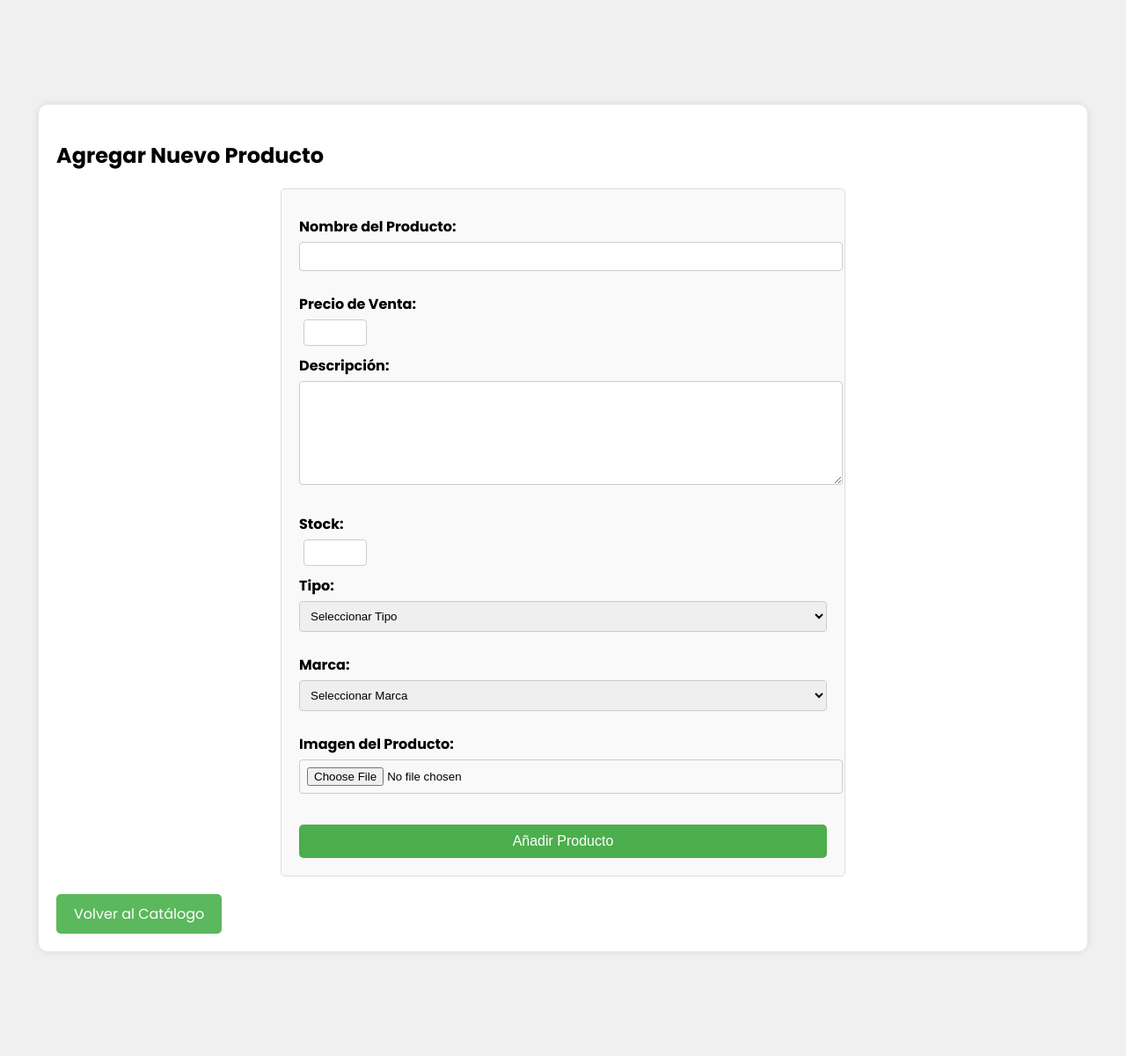
After one commit to pierosuarez29/gestion_de_proyectos, a Flask app: page /agregar_producto in a window 1280 px wide. The commit adds this page. Shown: the whole page at 88% size. Run offline with Flask 3, Linux system fonts and the light colour scheme; the visitor is signed in with stand-in values (Sample User, id 1); data that the repository does not hold is empty; some libraries are stand-ins or nearby versions.

Commit message:
modified:   main/app.py 	modified:   main/static/css/productos/ver_productos.css 	renamed:    main/static/imagenes/Biogib.png -> main/static/imagenes/productos/Biogib.png 	renamed:    main/static/imagenes/Urea.png -> main/static/imagenes/productos/P01.png 	renamed:    main/static/imagenes/Calbozin.png -> main/static/imagenes/productos/P02.png 	renamed:    main/static/imagenes/Bio-Nitro.png -> main/static/imagenes/productos/P03.png     renamed:    main/static/imagenes/Aminofol.png -> main/static/imagenes/productos/P04.png 	new file:   main/static/imagenes/productos/P05.png 	new file:   main/static/imagenes/productos/P06.png 	new file:   main/static/imagenes/productos/P07.png 	new file:   main/static/imagenes/productos/P08.png 	modified:   main/templates/productos/_productos.html 	new file:   main/templates/productos/agregar_producto.html 	modified:   main/templates/productos/producto_detalle.html 	modified:   main/templates/productos/ver_productos.html
	modified:   main/static/css/productos/ver_productos.css

```diff
--- a/main/app.py
+++ b/main/app.py
@@ -8,6 +8,8 @@ from datetime import datetime
 import pdfkit
 import platform
 from io import BytesIO
+import os
+from werkzeug.utils import secure_filename
 
 
 
@@ -104,6 +106,7 @@ def ver_productos():
     search = request.args.get('search', '')
     filtros_marca = request.args.getlist('filter_marca')  # Filtros seleccionados por marca
     filtros_tipo = request.args.getlist('filter_tipo')  # Filtros seleccionados por tipo
+    filtro_estado = request.args.get('filter_estado', 'Disponible')  # Nuevo filtro por estado
     sort = request.args.get('sort', '')  # Parámetro de ordenación
 
     try:
@@ -120,10 +123,10 @@ def ver_productos():
             SELECT p.ID_Producto, p.Precio_Venta, p.Nombre_Producto, p.Descripcion, p.Estado, p.Stock, p.Tipo, m.Nombre_Marca
             FROM Producto p
             LEFT JOIN Marca m ON p.ID_Marca = m.ID_Marca
-            WHERE p.Estado = 'Disponible'
+            WHERE p.Estado = %s
         """
 
-        params = []
+        params = [filtro_estado]
 
         # Agregar condiciones de filtro por marca
         if filtros_marca:
@@ -161,10 +164,110 @@ def ver_productos():
             return render_template('productos/_productos.html', productos=productos)
         else:
             # Renderizar la página completa
-            return render_template('productos/ver_productos.html', productos=productos, marcas=marcas, tipos=tipos, selected_filters=filtros_marca + filtros_tipo)
+            return render_template('productos/ver_productos.html', productos=productos, marcas=marcas, tipos=tipos, selected_filters=filtros_marca + filtros_tipo, selected_estado=filtro_estado)
     except Exception as e:
         flash('Error al cargar los productos: {}'.format(e))
         return redirect(url_for('dashboard_menu'))
+
+
+@app.route('/agregar_producto', methods=['GET', 'POST'])
+@login_required
+def agregar_producto():
+    if request.method == 'POST':
+        # Obtener datos del formulario
+        nombre_producto = request.form['nombre_producto']
+        precio_venta = request.form['precio_venta']
+        descripcion = request.form['descripcion']
+        stock = request.form['stock']
+        tipo = request.form.get('tipo')  # Tipo seleccionado
+        nuevo_tipo = request.form.get('tipo_nuevo')  # Nuevo tipo si se ingresa
+        marca_nombre = request.form.get('marca')  # Marca seleccionada
+        nuevo_marca = request.form.get('marca_nuevo')  # Nueva marca si se ingresa
+        imagen = request.files.get('imagen')  # Obtener la imagen
+
+        try:
+            cursor = conexion.connection.cursor()
+
+            # Manejar tipo:
+            if tipo == 'nuevo' and nuevo_tipo:
+                tipo = nuevo_tipo
+            else:
+                tipo = request.form.get('tipo')  # Obtener el tipo ya existente
+
+            # Manejar nueva marca
+            if marca_nombre == 'nuevo' and nuevo_marca:
+                cursor.execute("SELECT MAX(ID_Marca) FROM Marca")
+                max_id = cursor.fetchone()[0]
+                if max_id:
+                    new_id = int(max_id[1:]) + 1
+                    id_marca = f'M{new_id:02d}'
+                else:
+                    id_marca = 'M01'
+
+                cursor.execute("INSERT INTO Marca (ID_Marca, Nombre_Marca) VALUES (%s, %s)", (id_marca, nuevo_marca))
+                conexion.connection.commit()
+                # Ahora obtenemos el ID de la nueva marca
+                marca_nombre = nuevo_marca
+                id_marca = id_marca
+
+            else:
+                cursor.execute("SELECT ID_Marca FROM Marca WHERE Nombre_Marca = %s", (marca_nombre,))
+                id_marca = cursor.fetchone()[0]
+
+            # Generar el ID del producto
+            cursor = conexion.connection.cursor()
+            cursor.execute("SELECT MAX(ID_Producto) FROM Producto")
+            max_id = cursor.fetchone()[0]
+            if max_id:
+                new_id = int(max_id[1:]) + 1
+                producto_id = f'P{new_id:02d}'
+            else:
+                producto_id = 'P01'
+
+            # Ruta para guardar la imagen
+            ruta_imagen = None
+            if imagen:
+                filename = secure_filename(imagen.filename)
+                basepath = os.path.dirname(__file__)
+                nuevo_nombre_imagen = f"{producto_id.replace(' ', '_')}.{filename.rsplit('.', 1)[-1]}"
+                ruta_imagen = os.path.join(basepath, 'static/imagenes/productos/', nuevo_nombre_imagen)
+                imagen.save(ruta_imagen)
+
+            # Insertar el nuevo producto
+            query = """
+                INSERT INTO Producto (ID_Producto, Nombre_Producto, Precio_Venta, Descripcion, Stock, Tipo, ID_Marca, Estado)
+                VALUES (%s, %s, %s, %s, %s, %s, %s, 'Disponible')
+            """
+            cursor.execute(query, (producto_id, nombre_producto, precio_venta, descripcion, stock, tipo, id_marca))
+
+            conexion.connection.commit()
+            cursor.close()
+
+            flash('Producto agregado exitosamente.')
+            print("termine la funcion")
+            return redirect(url_for('ver_productos'))
+
+        except Exception as e:
+            print("estoy en except")
+            flash(f'Error al agregar el producto: {e}')
+            return redirect(url_for('agregar_producto'))
+
+    # Si es una solicitud GET, mostrar el formulario
+    try:
+        cursor = conexion.connection.cursor()
+        cursor.execute("SELECT DISTINCT Nombre_Marca FROM Marca")
+        marcas = [row[0] for row in cursor.fetchall()]
+        cursor.execute("SELECT DISTINCT Tipo FROM Producto")
+        tipos = [row[0] for row in cursor.fetchall()]
+        cursor.close()
+        print("estoy en try")
+        return render_template('productos/agregar_producto.html', marcas=marcas, tipos=tipos)
+    except Exception as e:
+        print(f'Error al cargar los datos: {e}')
+        return redirect(url_for('ver_productos'))
+
+
+
 
 @app.route('/ver_detalle_producto/<string:id_producto>')
 def ver_detalle_producto(id_producto):
--- a/main/static/css/productos/ver_productos.css
+++ b/main/static/css/productos/ver_productos.css
@@ -361,3 +361,51 @@ input[type="number"] {
     margin-top: 5px; /* Espacio entre el campo y el mensaje de error */
     display: none; /* Oculto por defecto */
 }
+
+/* Estilo para el botón de añadir producto */
+.btn-agregar-producto {
+    display: block;
+    width: 100%;
+    padding: 10px;
+    background-color: #4cae4c;
+    color: white;
+    border: none;
+    border-radius: 5px;
+    cursor: pointer;
+    text-align: center;
+    font-size: 16px;
+    transition: background-color 0.2s;
+    margin-top: 20px;
+}
+
+.btn-agregar-producto:hover {
+    background-color: #4cae4c;
+}
+
+/* Estilos generales para el formulario de agregar producto */
+.form-agregar-producto {
+    max-width: 600px;
+    margin: 0 auto;
+    padding: 20px;
+    border: 1px solid #ddd;
+    border-radius: 5px;
+    background-color: #f9f9f9;
+}
+
+.form-agregar-producto label {
+    display: block;
+    margin: 10px 0 5px;
+    font-weight: bold;
+}
+
+.input-agregar, .textarea-agregar, .select-agregar {
+    width: 100%;
+    padding: 8px;
+    margin-bottom: 15px;
+    border: 1px solid #ccc;
+    border-radius: 4px;
+}
+
+.textarea-agregar {
+    height: 100px;
+}
--- a/main/templates/productos/_productos.html
+++ b/main/templates/productos/_productos.html
@@ -4,7 +4,7 @@
 
     <!-- Imagen clickeable que redirige a la página de detalles del producto -->
     <a href="{{ url_for('ver_detalle_producto', id_producto=producto[0]) }}">
-        <img src="{{ url_for('static', filename='imagenes/' + producto[2] + '.png') }}" class="icono-producto" alt="Icono">
+        <img src="{{ url_for('static', filename='imagenes/productos/' + producto[0] + '.png') }}" class="icono-producto" alt="Icono">
     </a>
 
     <p>Precio: S/. {{ producto[1] }}</p>
--- /dev/null
+++ b/main/templates/productos/agregar_producto.html
@@ -0,0 +1,76 @@
+<!DOCTYPE html>
+<html lang="es">
+<head>
+    <meta charset="UTF-8">
+    <meta name="viewport" content="width=device-width, initial-scale=1.0">
+    <title>Agregar Producto - Agrícola Díaz</title>
+    <link rel="stylesheet" href="{{ url_for('static', filename='css/productos/ver_productos.css') }}">
+    <style>
+        .btn-agregar-nueva {
+            margin-top: 10px;
+            display: block;
+        }
+        .ocultar {
+            display: none;
+        }
+    </style>
+    <script>
+        function toggleInput(id) {
+            var select = document.getElementById(id);
+            var input = document.getElementById(id + '_nuevo');
+            var button = document.getElementById('btn_' + id);
+            if (select.value === 'nuevo') {
+                input.classList.remove('ocultar');
+                button.classList.add('ocultar');
+            } else {
+                input.classList.add('ocultar');
+                button.classList.remove('ocultar');
+            }
+        }
+    </script>
+</head>
+<body>
+    <div class="contenedor">
+        <h2>Agregar Nuevo Producto</h2>
+        <form method="post" enctype="multipart/form-data" class="form-agregar-producto">
+            <label for="nombre_producto">Nombre del Producto:</label>
+            <input type="text" id="nombre_producto" name="nombre_producto" class="input-agregar" required>
+
+            <label for="precio_venta">Precio de Venta:</label>
+            <input type="number" id="precio_venta" name="precio_venta" class="input-agregar" step="0.01" required>
+
+            <label for="descripcion">Descripción:</label>
+            <textarea id="descripcion" name="descripcion" class="textarea-agregar"></textarea>
+
+            <label for="stock">Stock:</label>
+            <input type="number" id="stock" name="stock" class="input-agregar" required>
+
+            <label for="tipo">Tipo:</label>
+            <select id="tipo" name="tipo" class="select-agregar" onchange="toggleInput('tipo')">
+                <option value="">Seleccionar Tipo</option>
+                {% for tipo in tipos %}
+                    <option value="{{ tipo }}">{{ tipo }}</option>
+                {% endfor %}
+                <option value="nuevo">Nuevo Tipo</option>
+            </select>
+            <input type="text" id="tipo_nuevo" name="tipo_nuevo" class="input-agregar ocultar" placeholder="Escriba el tipo aquí">
+
+            <label for="marca">Marca:</label>
+            <select id="marca" name="marca" class="select-agregar" onchange="toggleInput('marca')">
+                <option value="">Seleccionar Marca</option>
+                {% for marca in marcas %}
+                    <option value="{{ marca }}">{{ marca }}</option>
+                {% endfor %}
+                <option value="nuevo">Nueva Marca</option>
+            </select>
+            <input type="text" id="marca_nuevo" name="marca_nuevo" class="input-agregar ocultar" placeholder="Escriba la marca aquí">
+
+            <label for="imagen">Imagen del Producto:</label>
+            <input type="file" id="imagen" name="imagen" class="input-agregar">
+
+            <button type="submit" class="btn-agregar-producto">Añadir Producto</button>
+        </form>
+        <a href="{{ url_for('ver_productos') }}" class="boton-regresar">Volver al Catálogo</a>
+    </div>
+</body>
+</html>
--- a/main/templates/productos/producto_detalle.html
+++ b/main/templates/productos/producto_detalle.html
@@ -16,7 +16,7 @@
     <div class="contenedor-detalle-producto">
         <div class="detalle-producto">
             <h1>{{ producto[2] }}</h1> <!-- Nombre del producto -->
-            <img src="{{ url_for('static', filename='imagenes/'+ producto[2]  +'.png') }}" alt="Imagen del Producto" class="detalle-imagen-producto">
+            <img src="{{ url_for('static', filename='imagenes/productos/'+ producto[0]  +'.png') }}" alt="Imagen del Producto" class="detalle-imagen-producto">
 
             <!-- Información del producto -->
             <form id="formEditarProducto" action="{{ url_for('editar_producto', id_producto=producto[0]) }}" method="post">
```
Also changed, not shown: main/templates/productos/ver_productos.html (+21 -1 lines), main/static/imagenes/productos/Biogib.png (renamed from main/static/imagenes/Biogib.png), main/static/imagenes/productos/P01.png (renamed from main/static/imagenes/Urea.png), main/static/imagenes/productos/P02.png (renamed from main/static/imagenes/Calbozin.png), main/static/imagenes/productos/P03.png (renamed from main/static/imagenes/Bio-Nitro.png), main/static/imagenes/productos/P04.png (renamed from main/static/imagenes/Aminofol.png), main/static/imagenes/productos/P05.png (added), main/static/imagenes/productos/P06.png (added), main/static/imagenes/productos/P07.png (added), main/static/imagenes/productos/P08.png (added).
